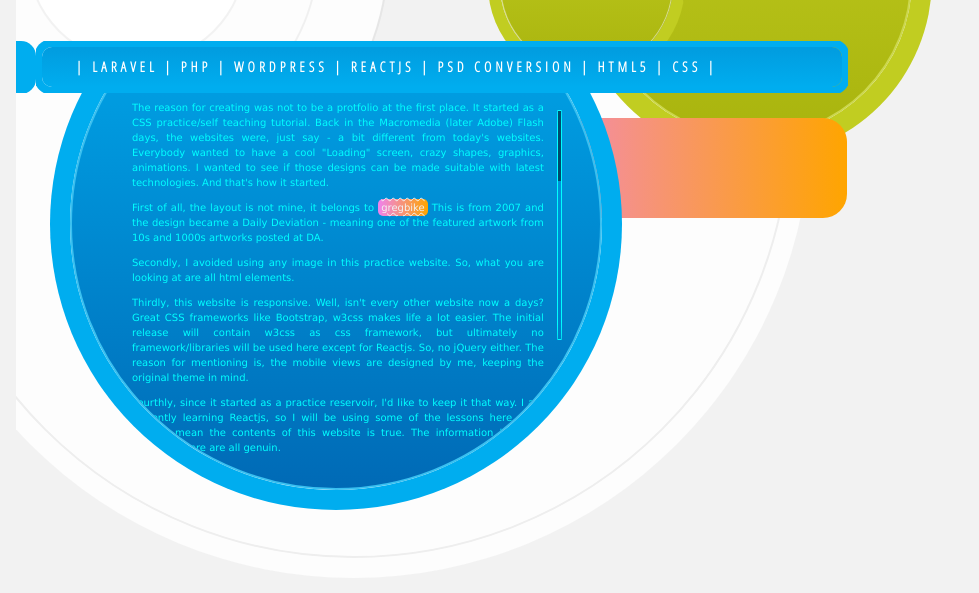
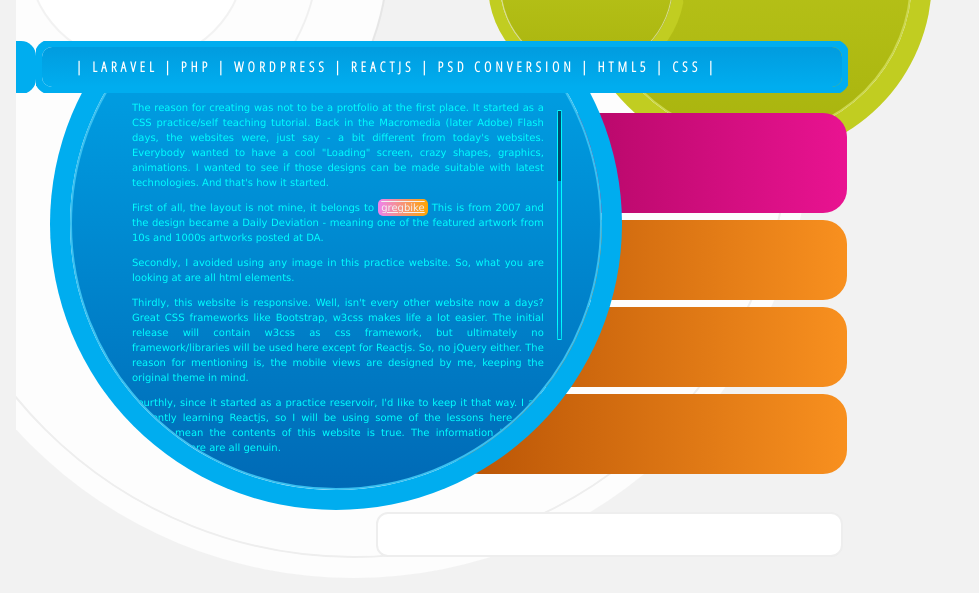
Before and after one commit to zavh/zavh.github.io, a plain HTML site: page index.html in a window 1280 px wide. Shown: the part 117-710 px from the top of the page, without its empty margins (0-979 px from the left). Drawn offline with Linux system fonts and the light colour scheme; a web font is replaced by a local one.

Commit message:
More components

```diff
--- a/index.html
+++ b/index.html
@@ -183,7 +183,6 @@ div.header {
 }
 a{
 	text-decoration: underline overline;
-	text-decoration-style: wavy;
 }
 
 </style>
@@ -191,11 +190,19 @@ a{
 <body>
 		<div style='position:absolute;top:180px;left:16px;overflow:hidden;width:870px;height:540px;'>
 			<div class='sudo-body'></div>
+			<div style='width:467px;height:45px;position:absolute;top:449px;left:360px;background-color: #fff;border-radius: 12px;border:2px solid #eee'>
+			</div>
 		</div>
 		<div class="bookroom" id='temp' style='color:black'>
 		</div>
 		<div style='position:absolute;overflow:hidden;top:200px;left:50px;width:850px;height:430px'>
-			<div style='width:392px;height:100px;position:absolute;top:35px;left:405px;background:linear-gradient(to right, violet, orange);border-radius: 24px'>
+			<div style='width:392px;height:100px;position:absolute;top:30px;left:405px;background:linear-gradient(to right, #a00357, #e91391);border-radius: 24px'>
+			</div>
+			<div style='width:392px;height:80px;position:absolute;top:137px;left:405px;background:linear-gradient(to right, #b85305, #f8901f);border-radius: 24px'>
+			</div>
+			<div style='width:392px;height:80px;position:absolute;top:224px;left:405px;background:linear-gradient(to right, #b85305, #f8901f);border-radius: 24px'>
+			</div>
+			<div style='width:392px;height:80px;position:absolute;top:311px;left:405px;background:linear-gradient(to right, #b85305, #f8901f);border-radius: 24px'>
 			</div>
 			<div class="welcome-screen" id='content-container'>
 				<div class='w3-row'>
```
